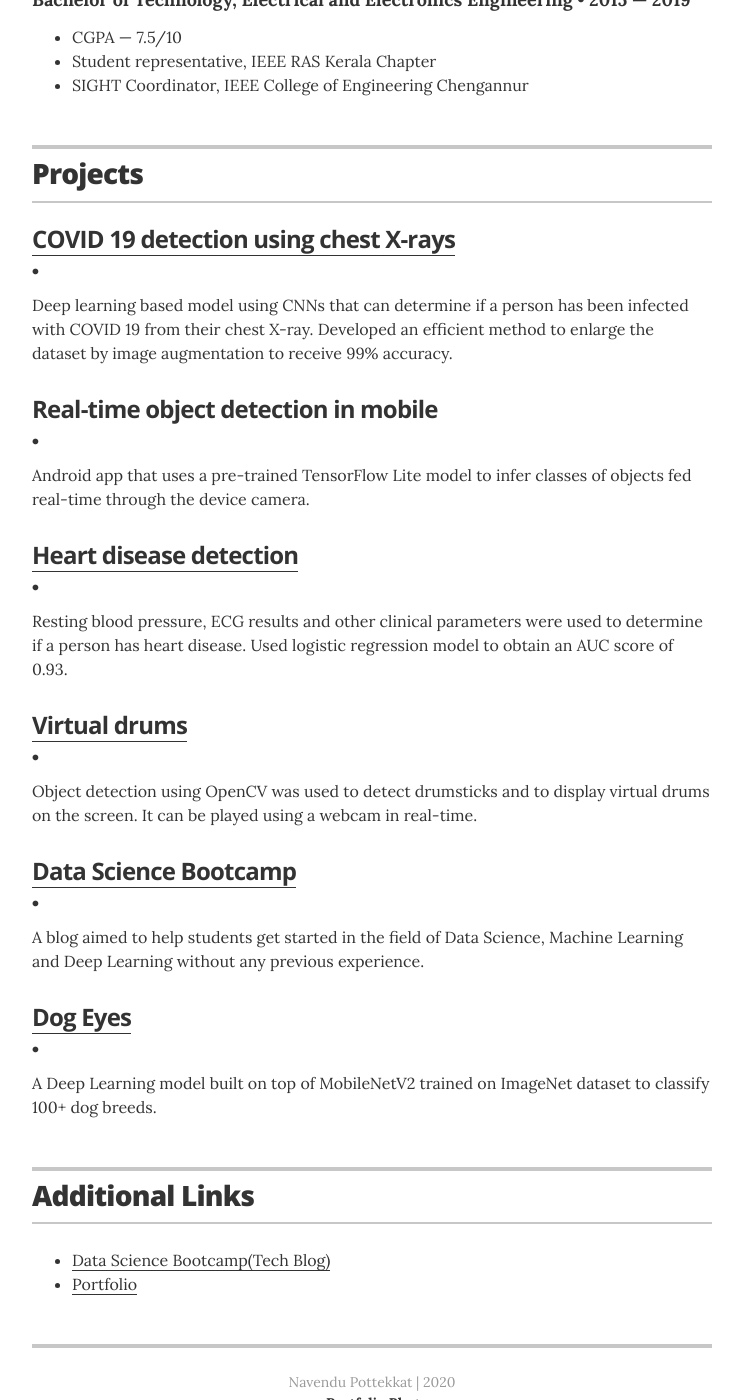
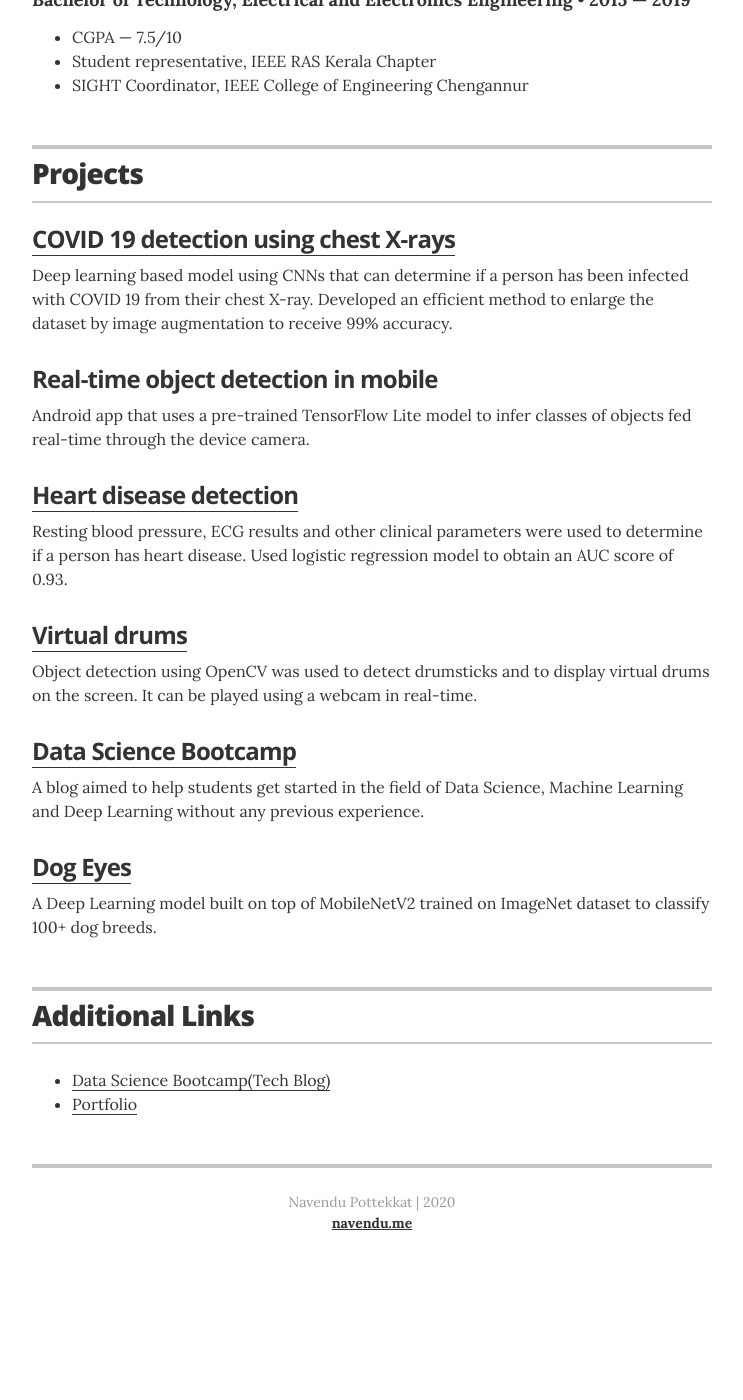
Before and after one commit to pottekkat/resume, a Jekyll site: the page built from index.html, in a window 1280 px wide and 1400 px high, scrolled down 1523 px. Shown: the whole window, without its empty margins (268-1011 px from the left). Built offline with Jekyll 4.4.1, drawn with Linux system fonts in a browser that asks for light colours; after the commit the page ends 2805 px from its top, so only the background shows below that.

Commit message:
fixed random bullets

```diff
--- a/_layouts/resume.html
+++ b/_layouts/resume.html
@@ -108,7 +108,7 @@
         <div class="resume-item" itemscope itemtype="http://schema.org/CreativeWork">
           <meta itemprop="creator" content="{{ site.resume_name }}" itemtype="http://schema.org/Person" />
           <h3 class="resume-item-title" itemprop="name">{% if project.url %}<a href="{{ project.url }}" itemprop="url">{{ project.project }}</a>{% else %}{{ project.project }}{% endif %}</h3>
-          <h4 class="resume-item-details" itemprop="description">{{ project.role }}  &bull; {{ project.duration }}</h4>
+          <!-- <h4 class="resume-item-details" itemprop="description">{{ project.role }}  &bull; {{ project.duration }}</h4> -->
           <p class="resume-item-copy">{{ project.description }}</p>
         </div>
         {% endfor %}
@@ -233,7 +233,7 @@
 
       <footer class="page-footer">
         <p class="footer-line">Navendu Pottekkat | 2020</p>
-        <p class="footer-line"><a href="https://navendu.me">Portfolio</a> <a href="https://dsbootcamp.com">Blog</a></p>
+        <p class="footer-line"><a href="https://navendu.me">navendu.me</a></p>
       </footer>
 
     </div>
```
